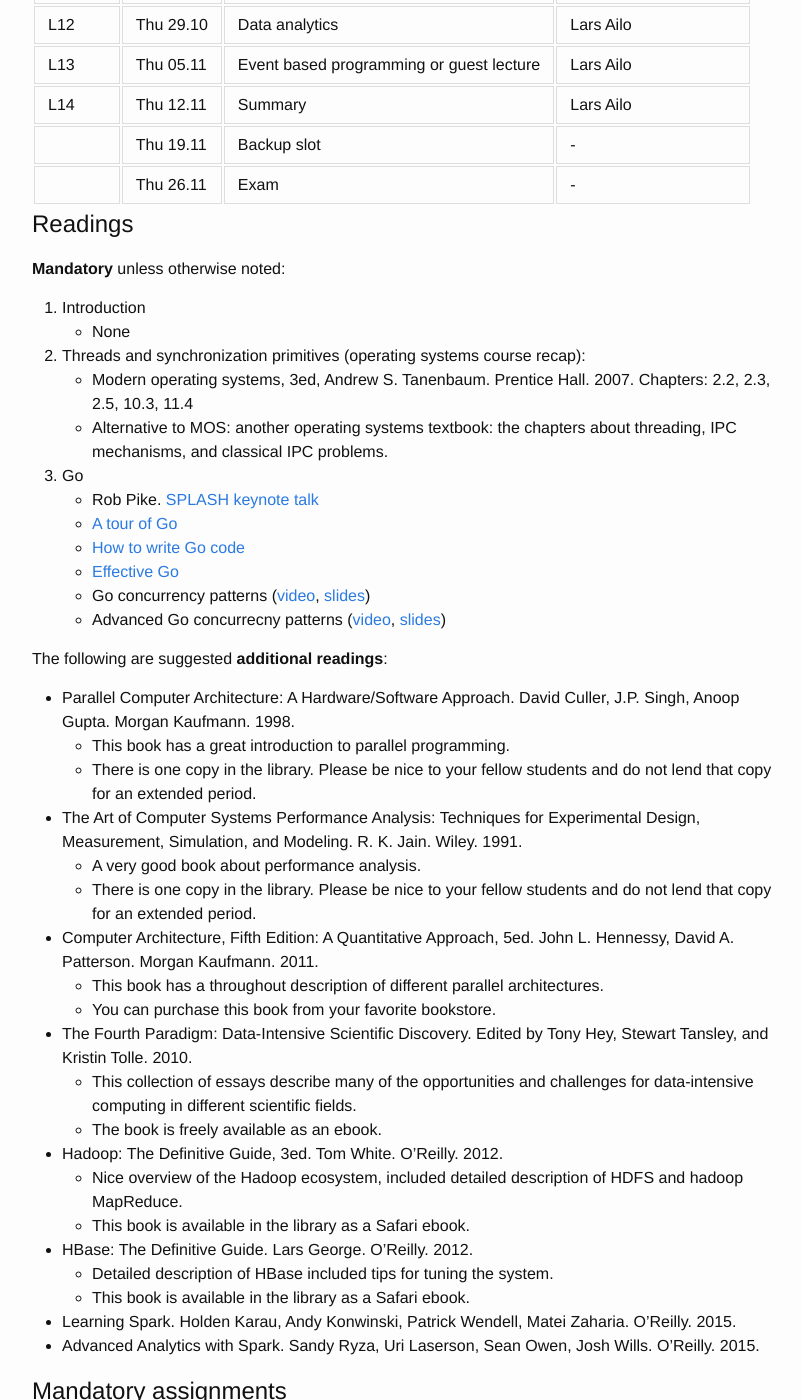
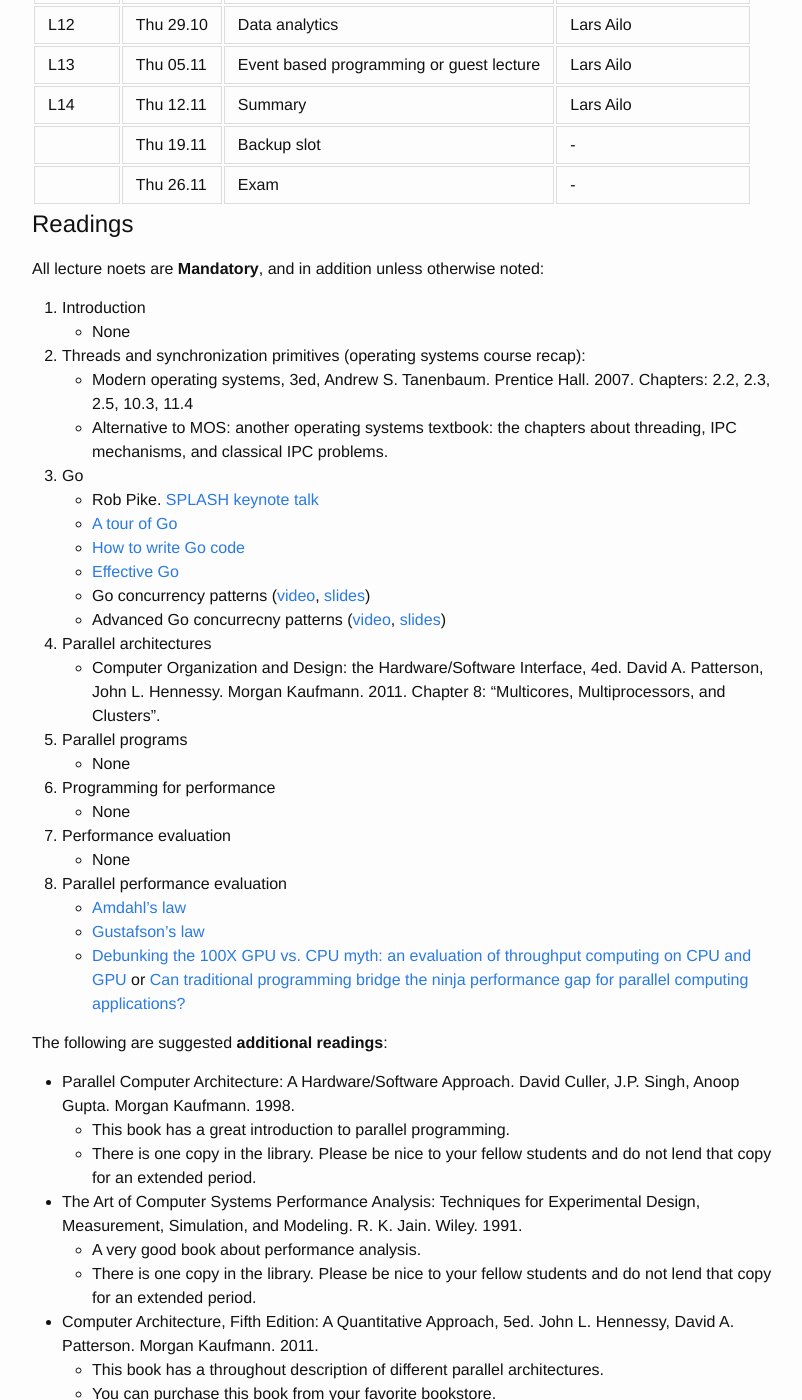
Before and after one commit to uit-inf-2202/syllabus, a Jekyll site: the page built from index.md, in a window 1280 px wide and 1400 px high, scrolled down 1081 px. Shown: the whole window, without its empty margins (238-1040 px from the left). Built offline with Jekyll 4.4.1, drawn with Linux system fonts in a browser that asks for light colours; some of the changed text lies outside the part shown.

Commit message:
Added lecture 8.
Updated readings.

Updated excercises.

```diff
--- a/index.md
+++ b/index.md
@@ -30,9 +30,9 @@ We have the following rooms and hours:
 | L5  | Thu 10.09 | [Parallel programs](lectures/05-parallel-programs.pptx) | Lars Ailo |
 | L6  | Tue 15.09 | [Programming for performance](lectures/06-programming-for-performance.pptx)	| Lars Ailo |
 | L7  | Thu 24.09 | [Performance evaluation](lectures/07-performance-evaluation.pptx) | Lars Ailo |
-| L8  | Thu 01.10 | Parallel program performance evaluation | Lars Ailo |
-| L9  | Thu 08.10 | Guest lecture: Scala					| Inge Alexander Raknes |
-| L10 | Thu 15.10 | Data-intensive computing				| Lars Ailo |
+| L8  | Thu 01.10 | [Parallel program performance evaluation](lectures/08-parallel-program-performance.pptx) | Lars Ailo |
+| L9  | Thu 15.10 | Data-intensive computing				| Lars Ailo |
+| L10 | Thu 08.10 | Guest lecture: Scala					| Inge Alexander Raknes |
 | L11 | Thu 22.10 | Spark									| Lars Ailo |
 | L12 | Thu 29.10 | Data analytics							| Lars Ailo |
 | L13 | Thu 05.11 | Event based programming or guest lecture | Lars Ailo |
@@ -42,7 +42,7 @@ We have the following rooms and hours:
 
 ## Readings
 
-**Mandatory** unless otherwise noted:
+All lecture noets are **Mandatory**, and in addition unless otherwise noted:
 
 1. Introduction
 	* None
@@ -56,7 +56,18 @@ We have the following rooms and hours:
 	* [Effective Go](http://golang.org/doc/effective_go.html)
 	* Go concurrency patterns ([video](http://www.youtube.com/watch?v=f6kdp27TYZs), [slides](http://talks.golang.org/2012/concurrency.slide#1))
 	* Advanced Go concurrecny patterns ([video](https://www.youtube.com/watch?v=QDDwwePbDtw), [slides](http://talks.golang.org/2013/advconc.slide#1))
-
+4. Parallel architectures
+	* Computer Organization and Design: the Hardware/Software Interface, 4ed. David A. Patterson, John L. Hennessy. Morgan Kaufmann. 2011. Chapter 8: “Multicores, Multiprocessors, and Clusters”.
+5.	Parallel programs
+	* None
+6. Programming for performance
+	* None
+7.	Performance evaluation
+	* None
+8.	Parallel performance evaluation
+	* [Amdahl’s law](http://dl.acm.org/citation.cfm?id=1465560)
+	* [Gustafson’s law](http://dl.acm.org/citation.cfm?id=42415)
+	* [Debunking the 100X GPU vs. CPU myth: an evaluation of throughput computing on CPU and GPU](http://dl.acm.org/citation.cfm?id=1816021) or [Can traditional programming bridge the ninja performance gap for parallel computing applications?](http://dl.acm.org/citation.cfm?id=2766485.2742910)
 
 The following are suggested **additional readings**:
 
@@ -114,3 +125,7 @@ Note! The mandatory assignment text and pre-code are available in private reposi
 	2. Implement a heat distribution program using Pthreads or (/and) Go.
 6. Programming for performance
 	1. Implement a tuple space in Python with semantics similar to Linda. Use your tuple space to implement a parallel version of Mandelbrot that uses dynamic assignment (pool of tasks).
+7. Performance evaluation
+	* None
+8. Parallel program performance evaluation
+	*  Go through either the [debunking](http://dl.acm.org/citation.cfm?id=1816021) or [ninja](http://dl.acm.org/citation.cfm?id=2766485.2742910) paper and find out how they did each of the “Steps for a performance evaluation study”.
```
Also changed, not shown: 1 other file.
